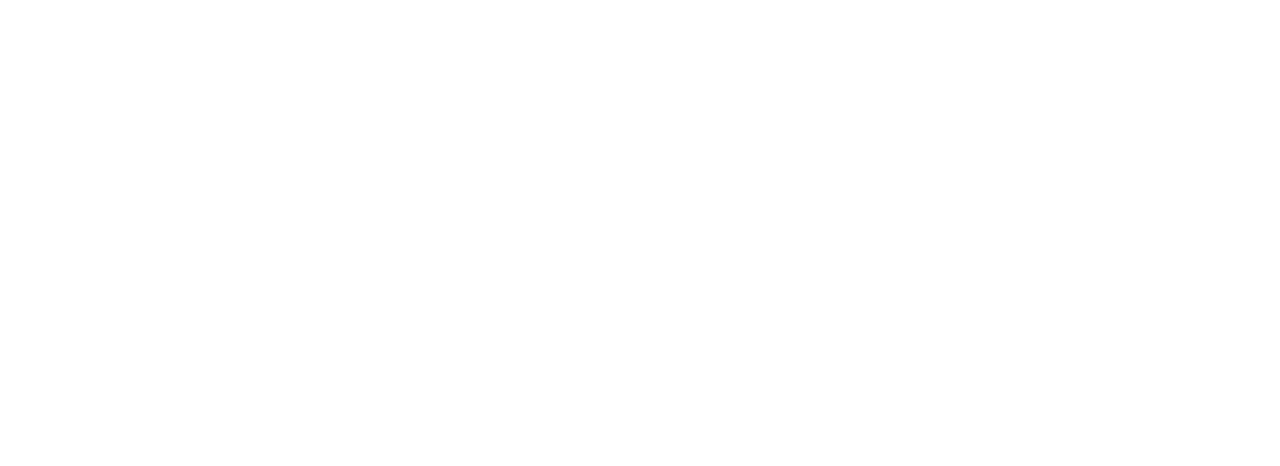
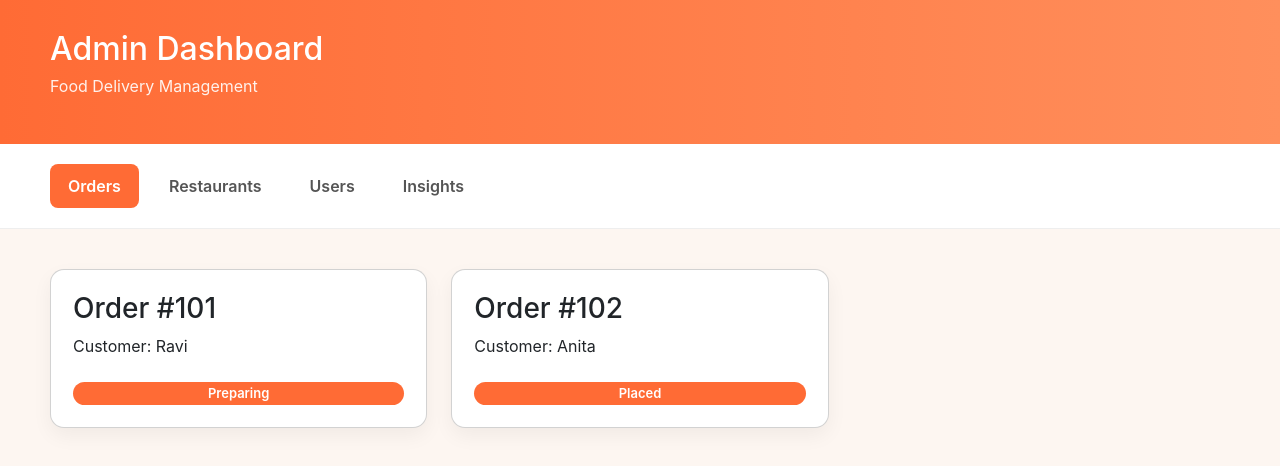
Before and after one commit to CDAC-FoodDelivery/fooddelivery-app, a React (Vite) app in the folder frontend/: page /adminDashboard in a window 1280 px wide. Before the commit this address had no page. Shown: the top 466 px of the page. Built offline with nearby package versions, Linux system fonts and the light colour scheme.

Commit message:
Created Admin Dashboard UI and Added Router for Sign as Admin

```diff
--- a/frontend/package.json
+++ b/frontend/package.json
@@ -22,6 +22,7 @@
     "@types/react": "^19.1.13",
     "@types/react-dom": "^19.1.9",
     "@vitejs/plugin-react": "^5.0.3",
+    "baseline-browser-mapping": "^2.9.17",
     "eslint": "^9.36.0",
     "eslint-plugin-react-hooks": "^5.2.0",
     "eslint-plugin-react-refresh": "^0.4.20",
--- a/frontend/src/App.jsx
+++ b/frontend/src/App.jsx
@@ -9,7 +9,7 @@
 import SignUp from "./pages/SignUp";
 import ProductsPage from "./pages/ProductsPage";
 import Payment from "./pages/Payment";
-
+import AdminDashboard from "./pages/AdminDashboard"
 function App() {
   return (
     <BrowserRouter>
@@ -18,7 +18,7 @@
         {/* Public routes (NO layout) */}
         <Route path="/" element={<SignIn />} />
         <Route path="/signup" element={<SignUp />} />
-
+        <Route path="/adminDashboard" element={<AdminDashboard />} />
         {/* Layout routes */}
         <Route element={<MainLayout />}>
           <Route path="/home" element={<ProductsPage />} />
--- /dev/null
+++ b/frontend/src/pages/AdminDashboard.css
@@ -0,0 +1,192 @@
+* {
+  box-sizing: border-box;
+  font-family: "Inter", "Segoe UI", sans-serif;
+}
+
+body {
+  margin: 0;
+}
+
+.admin-page {
+  min-height: 100vh;
+  background: #fdf6f1;
+}
+
+
+.admin-header {
+  padding: 30px 50px;
+  background: linear-gradient(90deg, #ff6b35, #ff8f5c);
+  color: white;
+}
+
+.admin-header h1 {
+  margin: 0;
+  font-size: 32px;
+}
+
+.admin-header p {
+  margin-top: 6px;
+  opacity: 0.9;
+}
+
+
+.tabs {
+  display: flex;
+  gap: 12px;
+  padding: 20px 50px;
+  background: white;
+  border-bottom: 1px solid #eee;
+}
+
+.tabs button {
+  padding: 10px 18px;
+  border-radius: 8px;
+  border: none;
+  background: transparent;
+  font-weight: 600;
+  cursor: pointer;
+  color: #555;
+}
+
+.tabs button.active {
+  background: #ff6b35;
+  color: white;
+}
+
+
+.content {
+  padding: 40px 50px;
+}
+
+
+.section-header {
+  display: flex;
+  justify-content: space-between;
+  align-items: center;
+  margin-bottom: 25px;
+}
+
+.section-header h2 {
+  margin: 0;
+}
+
+
+.grid {
+  display: grid;
+  grid-template-columns: repeat(auto-fill, minmax(300px, 1fr));
+  gap: 24px;
+}
+
+
+.card {
+  background: white;
+  padding: 22px;
+  border-radius: 14px;
+  box-shadow: 0 8px 20px rgba(0,0,0,0.05);
+  transition: transform 0.2s ease, box-shadow 0.2s ease;
+}
+
+.card:hover {
+  transform: translateY(-5px);
+  box-shadow: 0 12px 25px rgba(0,0,0,0.1);
+}
+
+.restaurant-card {
+  display: flex;
+  justify-content: space-between;
+  align-items: flex-start;
+  flex-direction: column;
+}
+
+
+.badge {
+  display: inline-block;
+  margin-top: 8px;
+  padding: 5px 12px;
+  background: #ff6b35;
+  color: white;
+  border-radius: 20px;
+  font-size: 13px;
+  font-weight: 600;
+}
+
+
+.card-actions {
+  display: flex;
+  gap: 10px;
+  margin-top: 15px;
+  flex-wrap: wrap;
+}
+
+
+.update {
+  background: #f4a261;
+  border: none;
+  padding: 10px 16px;
+  border-radius: 8px;
+  cursor: pointer;
+  color: #fff;
+  font-weight: 600;
+  transition: all 0.2s;
+}
+
+.update:hover {
+  background: #f19547;
+}
+
+
+.status-btn {
+  background: #6c63ff;
+  border: none;
+  padding: 10px 20px;
+  border-radius: 8px;
+  cursor: pointer;
+  color: #fff;
+  font-weight: 700;
+  font-size: 14px;
+  min-width: 100px;
+  transition: all 0.2s;
+}
+
+.status-btn:hover {
+  background: #574fd6;
+  transform: translateY(-2px);
+}
+
+
+.delete {
+  background: #e63946;
+  border: none;
+  padding: 10px 16px;
+  border-radius: 8px;
+  color: #fff;
+  cursor: pointer;
+  font-weight: 600;
+  transition: all 0.2s;
+}
+
+.delete:hover {
+  background: #c5303f;
+}
+
+
+.add-btn {
+  background: #ff6b35;
+  color: white;
+  padding: 10px 18px;
+  border: none;
+  border-radius: 8px;
+  font-weight: bold;
+  cursor: pointer;
+}
+
+
+.insight {
+  text-align: center;
+  font-size: 20px;
+  font-weight: 700;
+  padding: 30px;
+  border-radius: 16px;
+  background: linear-gradient(135deg, #ff6b35, #ff8f5c);
+  color: #fff;
+}
--- /dev/null
+++ b/frontend/src/pages/AdminDashboard.jsx
@@ -0,0 +1,129 @@
+import React, { useState } from "react";
+import "./AdminDashboard.css";
+
+function AdminDashboard() {
+  const [activeTab, setActiveTab] = useState("orders");
+
+  const [orders] = useState([
+    { id: 101, name: "Ravi", status: "Preparing" },
+    { id: 102, name: "Anita", status: "Placed" },
+  ]);
+
+  const [restaurants, setRestaurants] = useState([
+    { id: 1, name: "Spice Hub", city: "Pune", status: "Open" },
+    { id: 2, name: "Food Fiesta", city: "Mumbai", status: "Closed" },
+  ]);
+
+  const [users] = useState([
+    { id: 1, name: "Rahul", role: "Customer" },
+    { id: 2, name: "Admin", role: "Admin" },
+  ]);
+
+  const handleAddRestaurant = () => {
+    setRestaurants([
+      ...restaurants,
+      {
+        id: Date.now(),
+        name: "New Restaurant",
+        city: "City",
+        status: "Open",
+      },
+    ]);
+  };
+
+  const handleDeleteRestaurant = (id) => {
+    setRestaurants(restaurants.filter((r) => r.id !== id));
+  };
+
+  const handleUpdateRestaurant = (id) => {
+    alert("Update Restaurant ID: " + id);
+  };
+
+  return (
+    <div className="admin-page">
+      <header className="admin-header">
+        <h1>Admin Dashboard</h1>
+        <p>Food Delivery Management</p>
+      </header>
+
+      {/* Navigation Tabs */}
+      <nav className="tabs">
+        <button className={activeTab === "orders" ? "active" : ""} onClick={() => setActiveTab("orders")}>
+          Orders
+        </button>
+        <button className={activeTab === "restaurants" ? "active" : ""} onClick={() => setActiveTab("restaurants")}>
+          Restaurants
+        </button>
+        <button className={activeTab === "users" ? "active" : ""} onClick={() => setActiveTab("users")}>
+          Users
+        </button>
+        <button className={activeTab === "insights" ? "active" : ""} onClick={() => setActiveTab("insights")}>
+          Insights
+        </button>
+      </nav>
+
+      <section className="content">
+        {activeTab === "orders" && (
+          <div className="grid">
+            {orders.map(o => (
+              <div className="card" key={o.id}>
+                <h3>Order #{o.id}</h3>
+                <p>Customer: {o.name}</p>
+                <span className="badge">{o.status}</span>
+              </div>
+            ))}
+          </div>
+        )}
+
+        {activeTab === "restaurants" && (
+          <>
+            <div className="section-header">
+              <h2>Restaurants</h2>
+              <button className="add-btn" onClick={handleAddRestaurant}>＋ Add Restaurant</button>
+            </div>
+
+            <div className="grid">
+              {restaurants.map(r => (
+                <div className="card restaurant-card" key={r.id}>
+                  <div>
+                    <h3>{r.name}</h3>
+                    <p>{r.city}</p>
+                    <span className="badge">{r.status}</span>
+                  </div>
+
+                  <div className="card-actions">
+                    <button className="update" onClick={() => handleUpdateRestaurant(r.id)}>Update</button>
+                    <button className="delete" onClick={() => handleDeleteRestaurant(r.id)}>Delete</button>
+                  </div>
+                </div>
+              ))}
+            </div>
+          </>
+        )}
+
+        {activeTab === "users" && (
+          <div className="grid">
+            {users.map(u => (
+              <div className="card" key={u.id}>
+                <h3>{u.name}</h3>
+                <p>Role: {u.role}</p>
+              </div>
+            ))}
+          </div>
+        )}
+
+        {activeTab === "insights" && (
+          <div className="grid">
+            <div className="card insight">📦 120 Orders</div>
+            <div className="card insight">🍽 45 Restaurants</div>
+            <div className="card insight">👥 560 Users</div>
+            <div className="card insight">💰 ₹2.4L Revenue</div>
+          </div>
+        )}
+      </section>
+    </div>
+  );
+
+}
+
+export default AdminDashboard;
--- a/frontend/src/pages/SignIn.jsx
+++ b/frontend/src/pages/SignIn.jsx
@@ -9,16 +9,15 @@
     <div style={styles.container}>
       <form style={styles.form}>
         <h2 style={styles.title}>Sign in to your account</h2>
+
         <label style={styles.label}>Email or username</label>
         <input
           type="text"
           value={email}
-          onChange={(e) => {
-            setEmail(e.target.value);
-            console.log("Email:", e.target.value);
-          }}
+          onChange={(e) => setEmail(e.target.value)}
           style={styles.input}
         />
+
         <label style={styles.label}>Password</label>
         <input
           type="password"
@@ -26,14 +25,20 @@
           onChange={(e) => setPassword(e.target.value)}
           style={styles.input}
         />
-        <div style={styles.forgot}>
-          <a href="#" style={styles.forgotLink}>
+
+        <div style={styles.linksContainer}>
+          <a href="#" style={styles.link}>
             Forgot password?
           </a>
+          <Link to="/adminDashboard" style={styles.adminLink}>
+            Sign in as Admin
+          </Link>
         </div>
+
         <Link to="/home" type="submit" style={styles.button}>
           SIGN IN
         </Link>
+
         <div style={styles.newUser}>
           New to this site?{" "}
           <Link to="/signup" style={styles.registerLink}>
@@ -41,6 +46,7 @@
           </Link>
         </div>
       </form>
+
       <footer style={styles.footer}>©2025-2026 Food Delivery Inc.</footer>
     </div>
   );
@@ -81,14 +87,20 @@
     fontSize: "16px",
     outline: "none",
   },
-  forgot: {
-    textAlign: "right",
+  linksContainer: {
+    display: "flex",
+    justifyContent: "space-between",
     marginBottom: "18px",
+    fontSize: "14px",
   },
-  forgotLink: {
+  link: {
     color: "#ff6733",
     textDecoration: "none",
-    fontSize: "14px",
+  },
+  adminLink: {
+    color: "#6c63ff",
+    textDecoration: "none",
+    fontWeight: "600",
   },
   button: {
     width: "100%",
```
Also changed, not shown: 1 other file (tests, documents, lock files or other folders).
